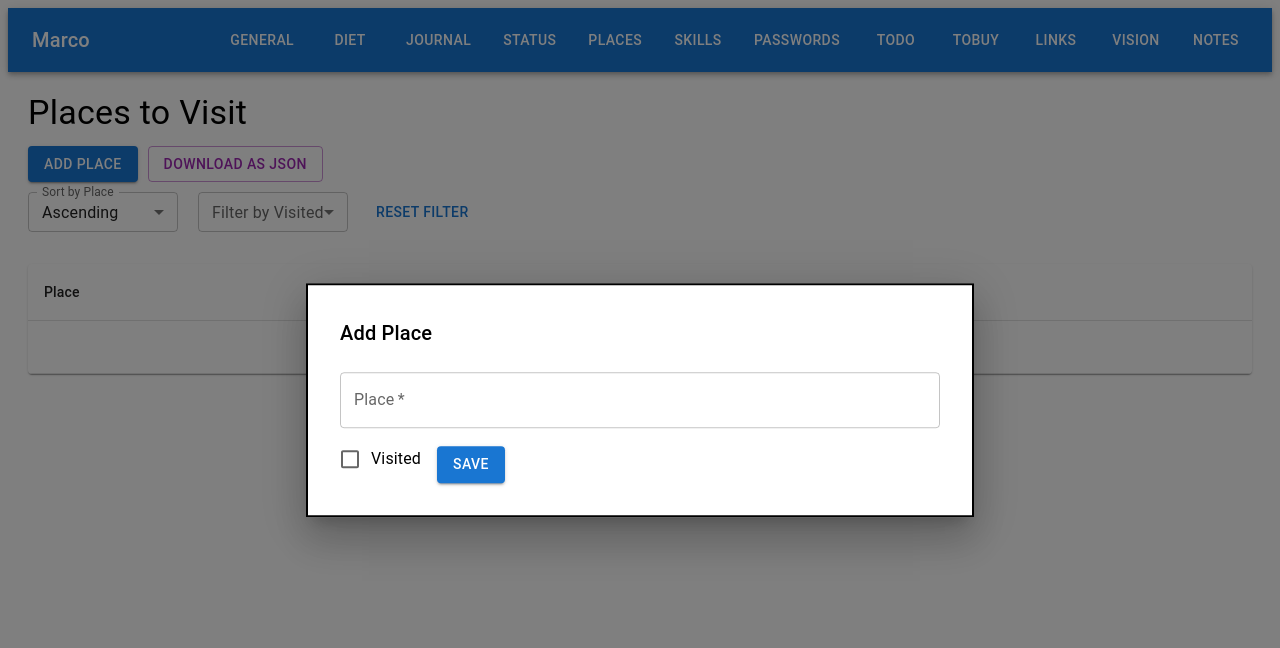
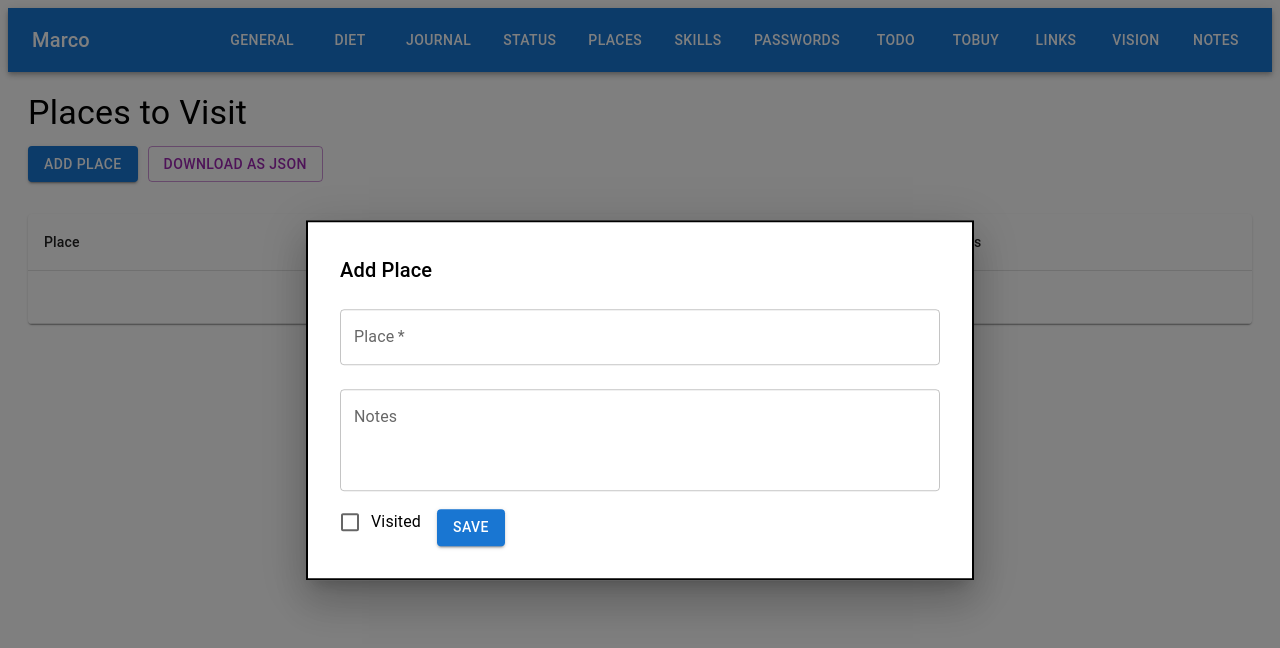
Before and after one commit to codebymarco/life-track-app, a React (Vite) app: page /places in a window 1280 px wide. Both pictures are taken after a click on the button "ADD PLACE". Shown: the top 648 px of the page. Built offline with nearby package versions, Linux system fonts and the light colour scheme.

Commit message:
made changes in places page

```diff
--- a/src/pages/PlacesPage.tsx
+++ b/src/pages/PlacesPage.tsx
@@ -20,9 +20,6 @@ import {
   InputLabel,
   FormControl,
   Typography,
-  Card,
-  CardContent,
-  Grid,
 } from "@mui/material";
 import DeleteIcon from "@mui/icons-material/Delete";
 import EditIcon from "@mui/icons-material/Edit";
@@ -33,6 +30,7 @@ type PlacesData = {
   id: string; // Unique identifier
   place: string;
   visited: boolean;
+  note: string; // Additional notes for the place
 };
 
 // Modal styling
@@ -56,6 +54,7 @@ function PlacesPage() {
     id: "",
     place: "",
     visited: false,
+    note: "",
   });
   const [open, setOpen] = useState<boolean>(false);
   const [editId, setEditId] = useState<string | null>(null);
@@ -72,6 +71,7 @@ function PlacesPage() {
         id: entry.id || uuidv4(),
         place: entry.place || "",
         visited: entry.visited || false,
+        note: entry.note || "",
       }));
       setPlacesData(initializedPlaces);
       localStorage.setItem("placesEntries", JSON.stringify(initializedPlaces));
@@ -88,6 +88,7 @@ function PlacesPage() {
       id: "",
       place: "",
       visited: false,
+      note: "",
     });
     setEditId(null);
   };
@@ -151,28 +152,6 @@ function PlacesPage() {
     }
   };
 
-  // Sorting and Filtering
-  const [sortOrder, setSortOrder] = useState<"asc" | "desc">("asc");
-  const [filterVisited, setFilterVisited] = useState<boolean | "">("");
-
-  // Function to sort data
-  const sortData = (data: PlacesData[], order: "asc" | "desc"): PlacesData[] => {
-    return [...data].sort((a, b) => {
-      if (a.place.toLowerCase() < b.place.toLowerCase()) return order === "asc" ? -1 : 1;
-      if (a.place.toLowerCase() > b.place.toLowerCase()) return order === "asc" ? 1 : -1;
-      return 0;
-    });
-  };
-
-  // Function to filter data
-  const filterData = (data: PlacesData[], visitedFilter: boolean | ""): PlacesData[] => {
-    if (visitedFilter === "") return data;
-    return data.filter(place => place.visited === visitedFilter);
-  };
-
-  // Processed Data for Rendering
-  const processedPlaces = sortData(filterData(placesData, filterVisited), sortOrder);
-
   return (
     <div style={{ padding: "20px" }}>
       <Typography variant="h4" gutterBottom>
@@ -206,59 +185,6 @@ function PlacesPage() {
         </Button>
       </div>
 
-      {/* Sorting and Filtering Controls */}
-      <div
-        style={{
-          display: "flex",
-          alignItems: "center",
-          marginBottom: "20px",
-          flexWrap: "wrap",
-          gap: "20px",
-        }}
-      >
-        {/* Sorting */}
-        <FormControl variant="outlined" size="small">
-          <InputLabel>Sort by Place</InputLabel>
-          <Select
-            label="Sort by Place"
-            value={sortOrder}
-            onChange={(e) => setSortOrder(e.target.value as "asc" | "desc")}
-            style={{ minWidth: 150 }}
-          >
-            <MenuItem value="asc">Ascending</MenuItem>
-            <MenuItem value="desc">Descending</MenuItem>
-          </Select>
-        </FormControl>
-
-        {/* Filtering */}
-        <FormControl variant="outlined" size="small">
-          <InputLabel>Filter by Visited</InputLabel>
-          <Select
-            label="Filter by Visited"
-            value={filterVisited}
-            onChange={(e) =>
-              setFilterVisited(e.target.value as boolean | "")
-            }
-            style={{ minWidth: 150 }}
-          >
-            <MenuItem value="">All</MenuItem>
-            <MenuItem value={true}>Visited</MenuItem>
-            <MenuItem value={false}>Not Visited</MenuItem>
-          </Select>
-        </FormControl>
-
-        {/* Reset Filter Button */}
-        <Button
-          variant="text"
-          onClick={() => {
-            setSortOrder("asc");
-            setFilterVisited("");
-          }}
-        >
-          Reset Filter
-        </Button>
-      </div>
-
       {/* Modal for Adding/Editing */}
       <Modal open={open} onClose={handleClose}>
         <Box sx={style}>
@@ -273,6 +199,16 @@ function PlacesPage() {
             value={placesForm.place}
             onChange={handleChange}
             required
+          />
+          <TextField
+            fullWidth
+            margin="normal"
+            label="Notes"
+            name="note"
+            value={placesForm.note}
+            onChange={handleChange}
+            multiline
+            rows={3}
           />
           <FormControlLabel
             control={
@@ -302,15 +238,17 @@ function PlacesPage() {
             <TableRow>
               <TableCell>Place</TableCell>
               <TableCell>Visited</TableCell>
+              <TableCell>Notes</TableCell>
               <TableCell>Actions</TableCell>
             </TableRow>
           </TableHead>
           <TableBody>
-            {processedPlaces.length > 0 ? (
-              processedPlaces.map((row) => (
+            {placesData.length > 0 ? (
+              placesData.map((row) => (
                 <TableRow key={row.id}>
                   <TableCell>{row.place}</TableCell>
                   <TableCell>{row.visited ? "Yes" : "No"}</TableCell>
+                  <TableCell>{row.note}</TableCell>
                   <TableCell>
                     <IconButton onClick={() => handleEdit(row.id)}>
                       <EditIcon />
@@ -323,7 +261,7 @@ function PlacesPage() {
               ))
             ) : (
               <TableRow>
-                <TableCell colSpan={3} align="center">
+                <TableCell colSpan={4} align="center">
                   No places to visit found.
                 </TableCell>
               </TableRow>
```
